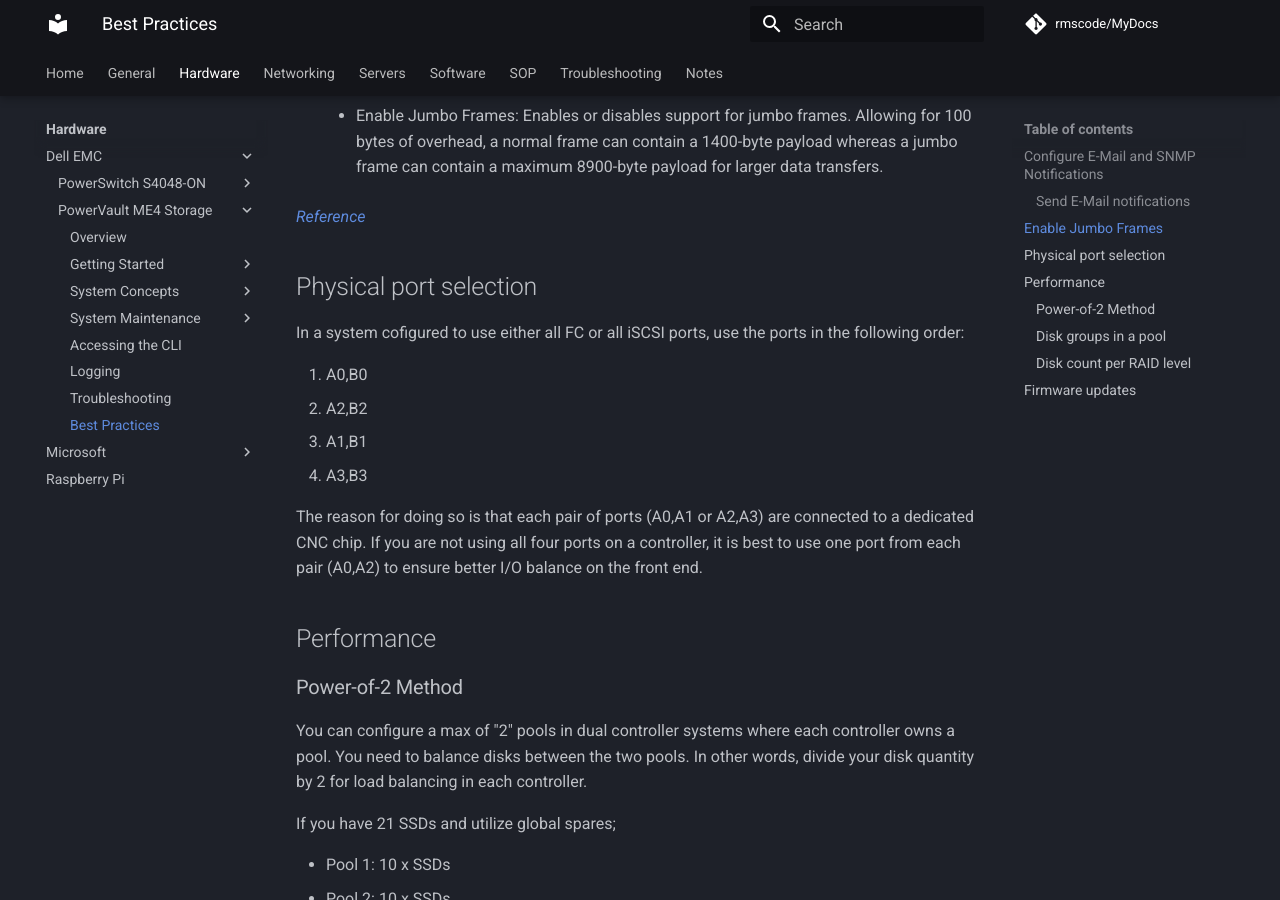
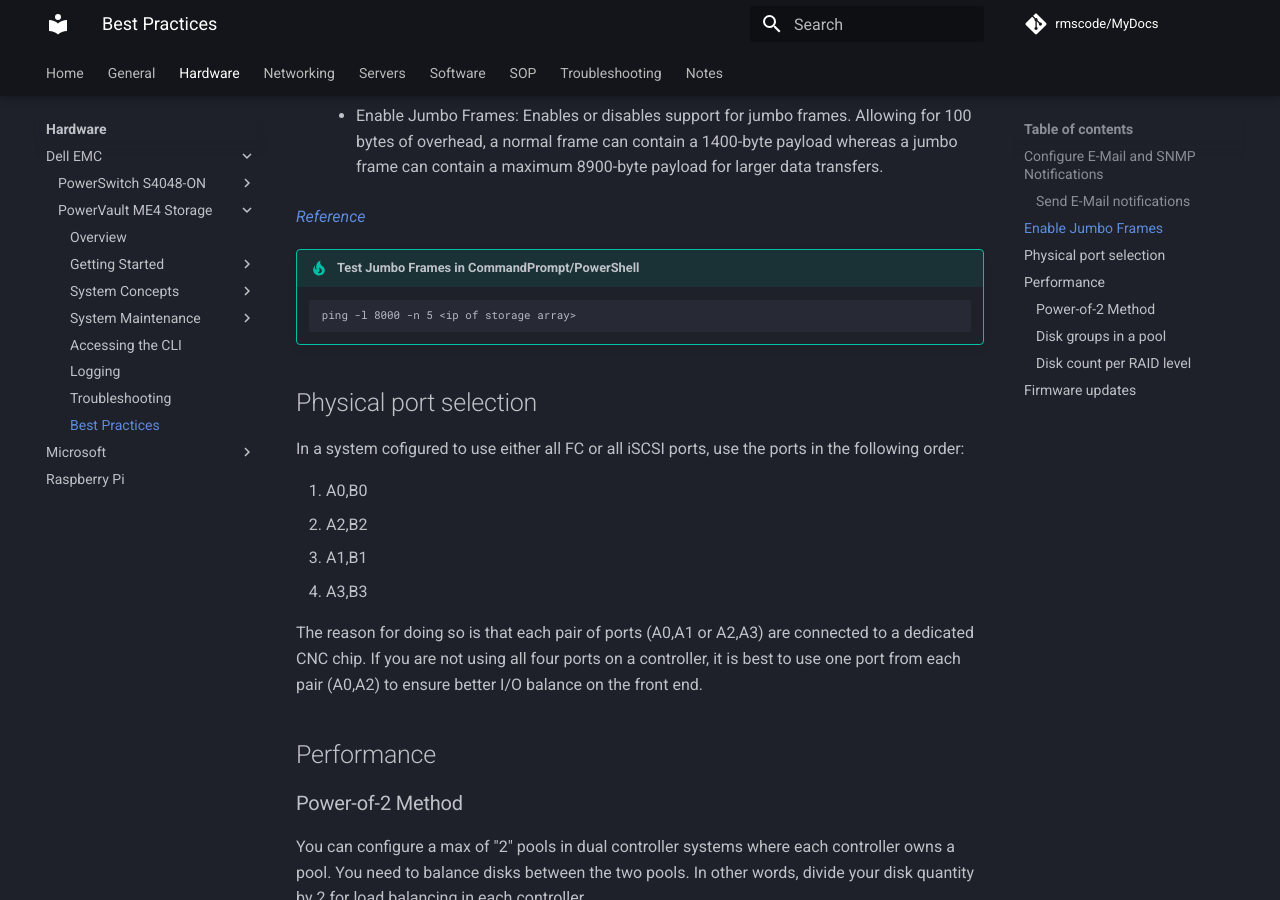
Before and after one commit to rmscode/binary-garden, an MkDocs documentation site: the page built from docs/hardware/dell-emc/powervault-me4/me4-best-practice.md, in a window 1280 px wide and 900 px high, scrolled down 1429 px. Built offline with MkDocs 1.6.1 and Material for MkDocs 9.7.7, drawn with Linux system fonts in a browser that asks for light colours; comment, search, counter and statistics services are not loaded.

Commit message:
Update me4-best-practice.md

````diff
--- a/docs/hardware/dell-emc/powervault-me4/me4-best-practice.md
+++ b/docs/hardware/dell-emc/powervault-me4/me4-best-practice.md
@@ -36,6 +36,13 @@
     - Enable Jumbo Frames: Enables or disables support for jumbo frames. Allowing for 100 bytes of overhead, a normal frame can contain a 1400-byte payload whereas a jumbo frame can contain a maximum 8900-byte payload for larger data transfers.
 
 [*Reference*](https://www.dell.com/support/manuals/en-us/powervault-me4012/me4_series_ag_pub/configure-iscsi-ports?guid=guid-9c7ddef3-9cae-4788-b553-dffdc99c4aa6&lang=en-us)
+
+
+!!! tip "Test Jumbo Frames in CommandPrompt/PowerShell"
+
+    ```ps
+    ping -l 8000 -n 5 <ip of storage array>
+    ```
 
 ## Physical port selection
 
````
